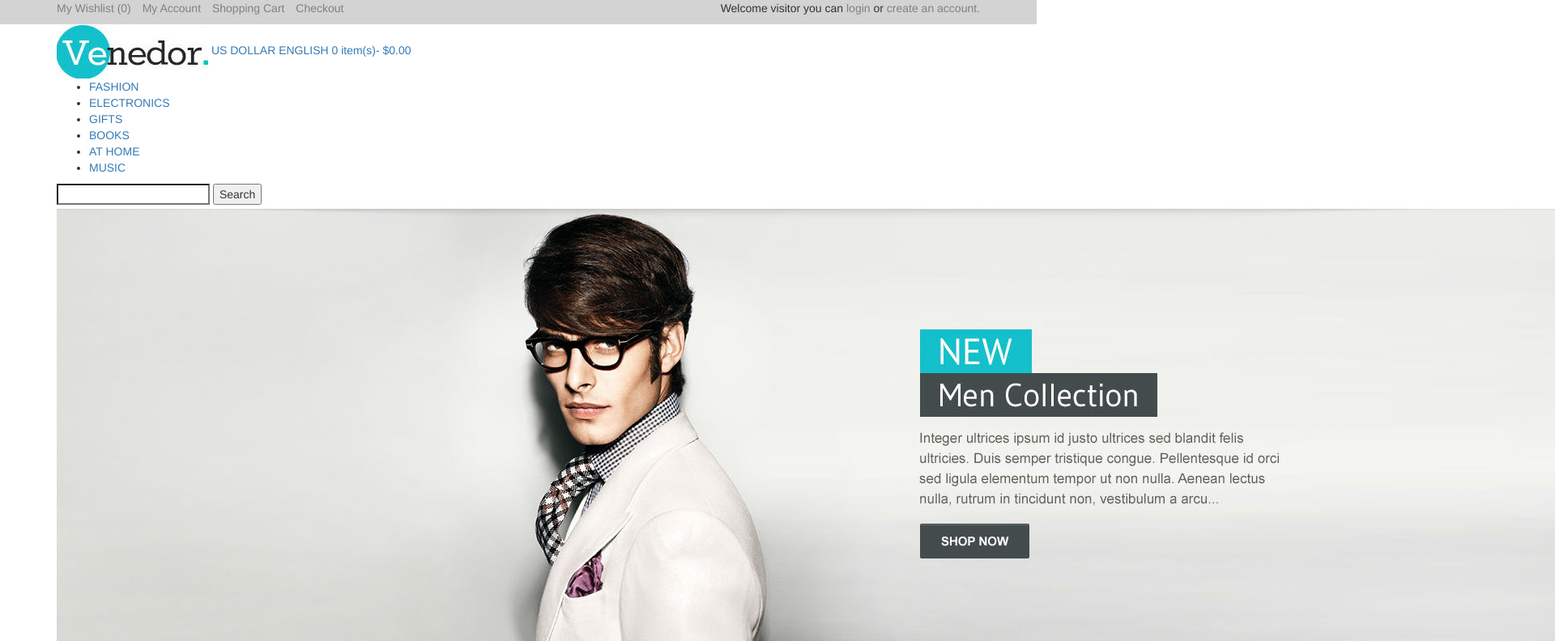
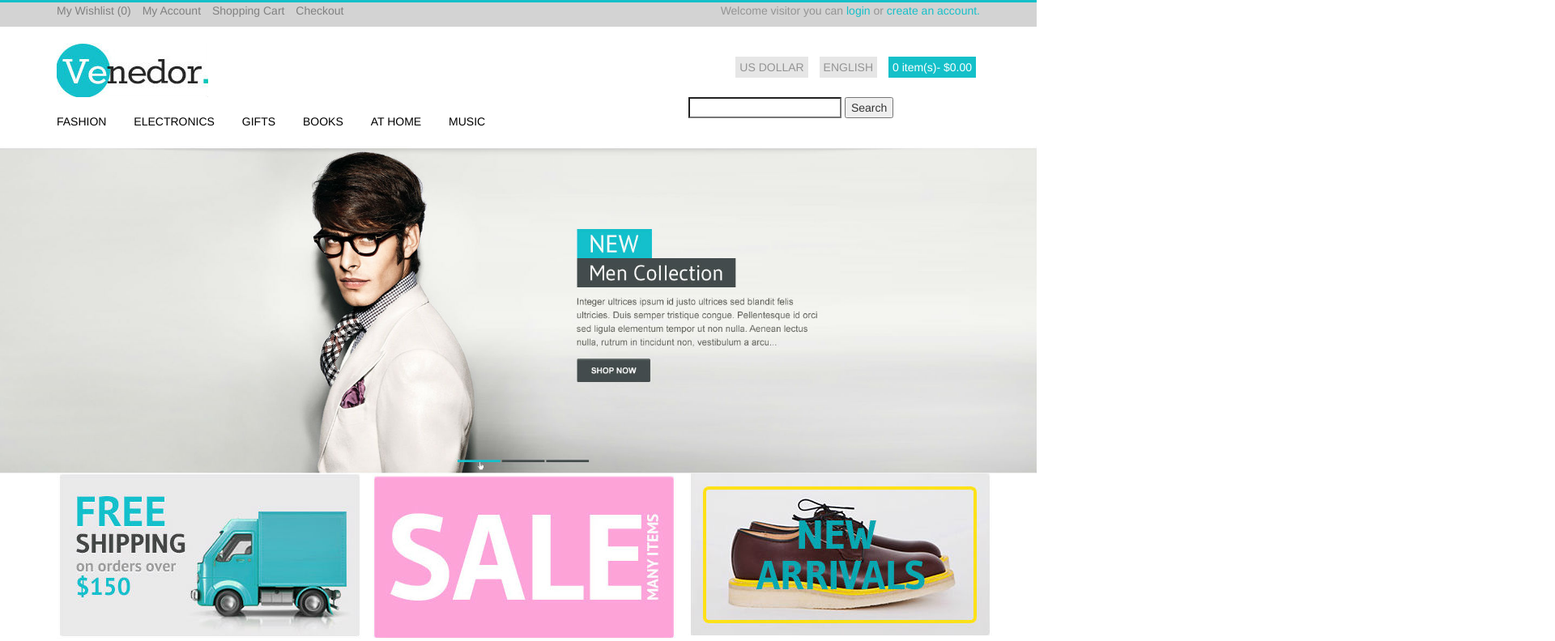
Before and after one commit to daishagolden/bootstrap_project, a plain HTML site: page index.html in a window 1280 px wide. Shown: the top 792 px of the page at 81% size, 1920 px wide, since content can reach past the window. Drawn offline with Linux system fonts and the light colour scheme.

Commit message:
working on phase 2

```diff
--- a/css/style.css
+++ b/css/style.css
@@ -1,6 +1,9 @@
-.page{
+.top-bar{
     background-color:#f2f5f5;
+    color: #949494;
+    border-top: 3px solid #14c0c9;
 }
+
 .top-bar ul{
     list-style: none;
     padding: 0;
@@ -29,22 +32,64 @@
     background-color:lightgray;
 }
 
-.midbar ul{
-    list-style: none;
-    padding: 5%;
-    margin: right;
+.account a{
+    text-decoration: none;
+    color: #14c0c9;
+}
+.midtop-pic{
+    margin-top:20px;
 }
 
-.midbar li{
-    display: inline;
-    border: 9px solid #15212b;
-    border-radius: 5px;
-    background-color:#15212b;
-    color: white;
-    font-size: 12px;
+.midtop-bar ul{
+    text-align: right;
+    margin-top: 40px;
+    padding: 0;
 }
 
-.midbar a{
-    color: white;
+.midtop-bar li{
+    padding: 5px;
+    list-style: none;
+    display: inline;
+}
+
+.midtop-bar a{
     text-decoration: none;
+    background-color: #e6e6e6;
+    border-radius: 0;
+    padding: 5px;
+    color: #949494;
 }
+
+.cart a{
+    text-decoration: none;
+    background-color: #14c0c9;
+    color:white;
+}
+
+.lower-bar{
+    margin-top: 20px;
+    margin-bottom: 20px;
+    padding: 0;
+}
+
+.lower-bar ul{
+    text-align: left;
+    list-style: none;
+    padding: 0;
+    margin: 0;
+}
+
+.lower-bar li{
+    display: inline;
+    padding: 15px;
+}
+
+.lower-bar a{
+    text-decoration: none;
+    color:black;
+}
+
+.lower-bar a:hover{
+    text-decoration: none;
+    color: #14c0c9;
+}
--- a/index.html
+++ b/index.html
@@ -19,29 +19,31 @@
                         <li><a href="#">Checkout</a></li>
                     </ul>
                 </div>
-                <div class="col-sm-6">
+                <div class="account col-sm-6">
                     <p>Welcome visitor you can <a href="#">login</a> or <a href="#">create an account.</a></p>
                 </div>
             </div>
         </div>
     </div>
-    <div class="mid-bar">
-        <div class="container">
+
+    <div class="container">
             <div class="row">
-                <div class="col-sm-9">
-                        <a href="#"><img src="images/venedor.jpg"></a>
-                        <a class="button" href="#">US DOLLAR</a>
-                        <a class="button" href="#">ENGLISH</a>
-                        <a class="button" href="#">0 item(s)- $0.00</a>
-                    </div>
+                <div class="midtop-pic col-sm-8">
+                    <img src="images/venedor.jpg">
+                </div>
+                <div class="midtop-bar col-sm-4">
+                    <ul>
+                        <li><a class="button" href="#">US DOLLAR</a></li>
+                        <li><a class="button" href="#">ENGLISH</a></li>
+                        <li class="cart"><a class="button" href="#">0 item(s)- $0.00</a></li>
+                    </ul>
                 </div>
             </div>
         </div>
-    </div>
-    <div class="lower-bar">
-        <div class="container">
+
+    <div class="container">
             <div class="row">
-                <div class="col-sm-3">
+                <div class="lower-bar col-sm-8">
                     <ul>
                         <li><a href="#">FASHION</a></li>
                         <li><a href="#">ELECTRONICS</a></li>
@@ -50,26 +52,31 @@
                         <li><a href="#">AT HOME</a></li>
                         <li><a href="#">MUSIC</a></li>
                     </ul>
+                </div>
+                <div class="col-sm-4">
                     <form action="http://www.example.org/search.php">
                         <input type="search" name="search" />
                         <input type="submit" value="Search" />
                     </form>
                 </div>
             </div>
-        </div>
     </div>
     <div class="top-pictures">
+        <img class="img-responsive" src="images/big picture.jpg">
+    </div>
         <div class="container">
             <div class="row">
                 <div class="col-sm-4">
-                    <a href="#"><img src="images/big picture.jpg"></a>
-                    <a href="#"><img src="images/little1.jpg"></a>
-                    <a href="#"><img src="images/little2.jpg"></a>
-                    <a href="#"><img src="images/little3.jpg"></a>
+                    <img src="images/little1.jpg">
+                </div>
+                <div class="col-sm-4">
+                    <img src="images/little2.jpg">
+                </div>
+                <div class="col-sm-4">
+                    <img src="images/little3.jpg">
                 </div>
             </div>
         </div>
-    </div>
     <div class="Latest">
         <div class="container">
             <div class="latest row">
@@ -159,6 +166,7 @@
                         <li><a href="" target="blank" class="button"></a></li>
                         <li><a href="" target="blank" class="button"></a></li>
                     </ul>
+
            <div class="row">
                <div class="col-sm-2"></div>
                     <a href="#"><img src="images/box.jpg"></a>
```
